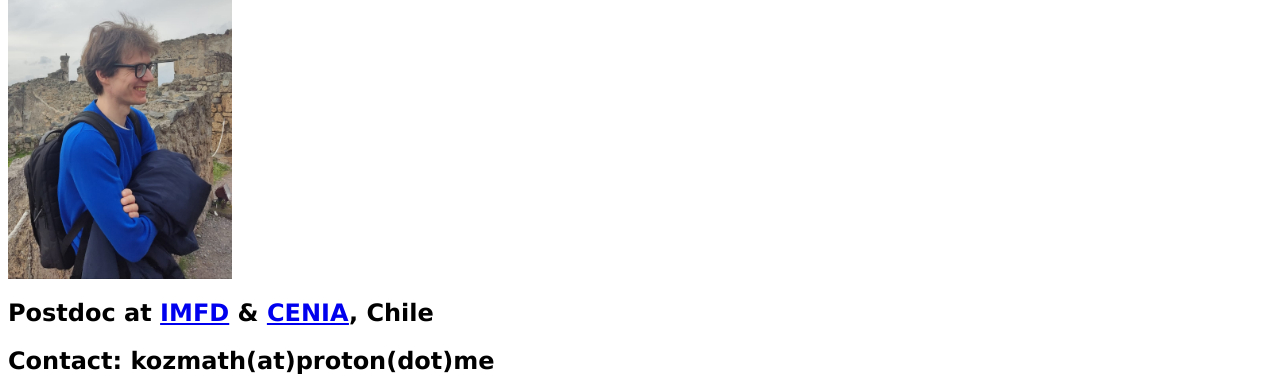
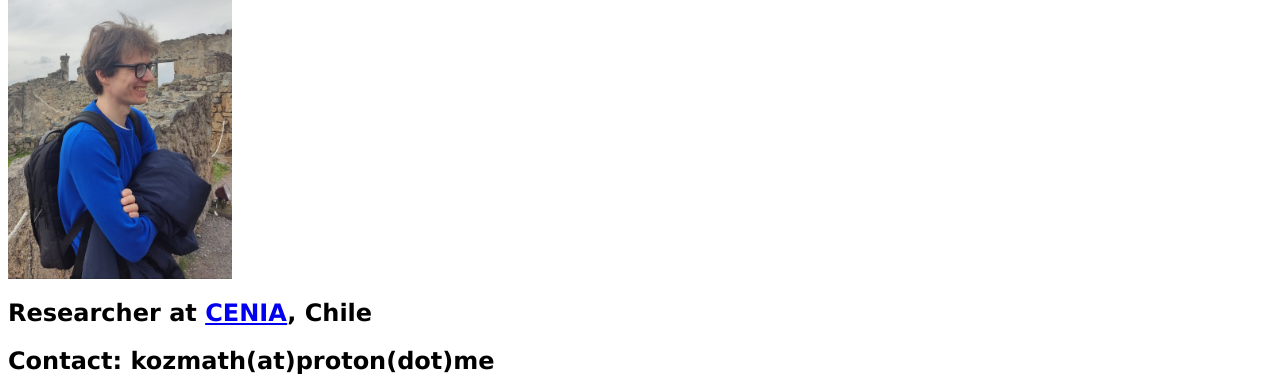
Before and after one commit to kozmath/kozmath.github.io, a plain HTML site: page index.html in a window 1280 px wide. Shown: the part 68-457 px from the top of the page. Drawn offline with Linux system fonts and the light colour scheme.

Commit message:
Update index.html

```diff
--- a/index.html
+++ b/index.html
@@ -6,7 +6,7 @@
 
 <img src="me.jpg" style="width:224px;height:280px;">
 
-<h2> Postdoc at <a href="https://imfd.cl/en/">IMFD</a> & <a href="https://www.cenia.cl/">CENIA</a>, Chile</h2>
+<h2> Researcher at <a href="https://www.cenia.cl/">CENIA</a>, Chile</h2>
 
 <h2> Contact: kozmath(at)proton(dot)me</h2>
 
```
